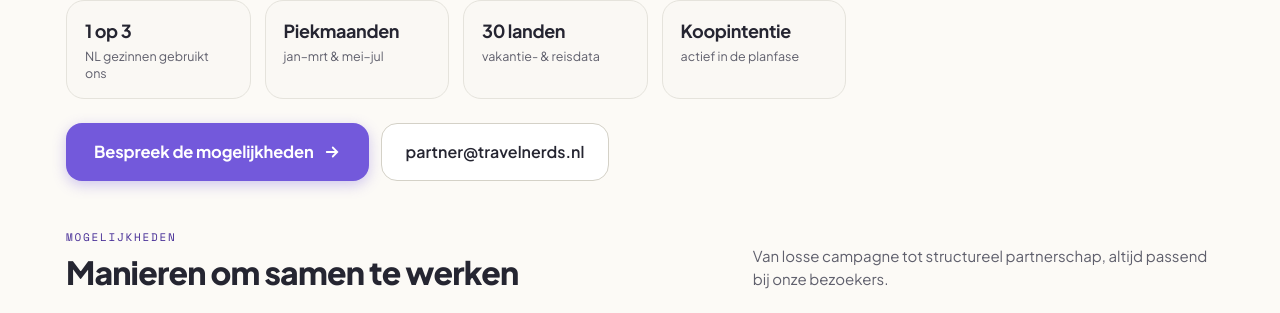
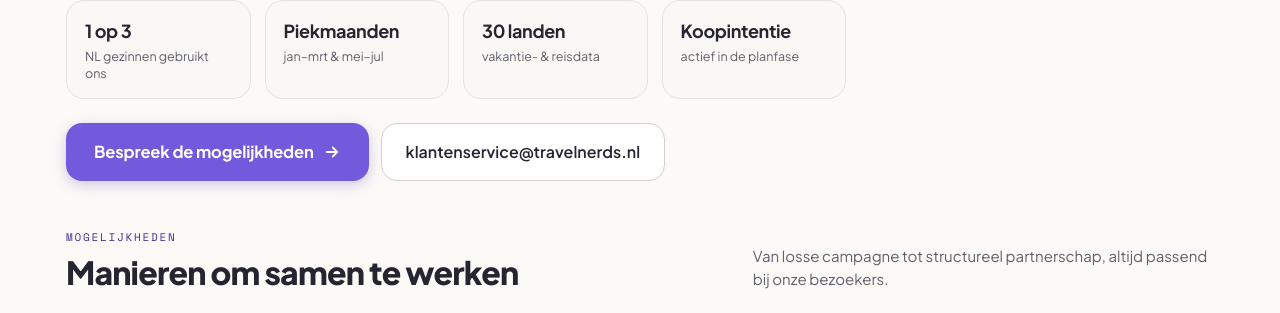
Before and after one commit to robinvandenbosch82/Schoolvakantiesnl, a Django app: page /samenwerken/ in a window 1280 px wide. Shown: the part 281-594 px from the top of the page. Run offline with Django 5.2, Linux system fonts and the light colour scheme; data comes from the database, SQL or seed files in the repository; data that the repository does not hold is empty; parts of the project's set-up code (start-up, migrations or seed data) failed here and were passed over; some libraries are stand-ins or nearby versions.

Commit message:
Wijzig contact-e-mail partner@ → klantenservice@travelnerds.nl
Overal het contactadres bijgewerkt: samenwerken-formulier (PARTNER_INBOX),
footer/contact (SiteSettings.email), over-ons en samenwerken-templates, plus de
code-defaults (settings, model, seed). Data-migratie 0018 zet de live
singleton-waarde om (alleen als die nog op het oude adres staat; handmatige
aanpassingen blijven intact). Historische migraties 0011/0012 ongemoeid.

Co-Authored-By: Claude Opus 4.8 <noreply@anthropic.com>

```diff
--- a/config/settings.py
+++ b/config/settings.py
@@ -276,7 +276,7 @@ EMAIL_HOST_PASSWORD = os.getenv("EMAIL_HOST_PASSWORD", "")
 EMAIL_USE_TLS = env_bool("EMAIL_USE_TLS", "True")
 DEFAULT_FROM_EMAIL = os.getenv("DEFAULT_FROM_EMAIL", f"no-reply@{SITE_DOMAIN}")
 # Inbox waar samenwerking-leads heen gaan (Travel Nerds partner-inbox).
-PARTNER_INBOX = os.getenv("PARTNER_INBOX", "partner@travelnerds.nl")
+PARTNER_INBOX = os.getenv("PARTNER_INBOX", "klantenservice@travelnerds.nl")
 
 # ──────────────────────────────────────────────────────────────────────────
 # Security hardening — only switches on outside DEBUG
--- a/core/management/commands/seed_schoolvakanties.py
+++ b/core/management/commands/seed_schoolvakanties.py
@@ -411,7 +411,7 @@ class Command(BaseCommand):
             "adres_postcode": "6511 RZ",
             "adres_plaats": "Nijmegen",
             "phone": "085 060 0043",
-            "email": "partner@travelnerds.nl",
+            "email": "klantenservice@travelnerds.nl",
         }
         changed = []
         for veld, waarde in defaults.items():
--- a/core/models.py
+++ b/core/models.py
@@ -77,7 +77,7 @@ class SiteSettings(models.Model):
     show_phone = models.BooleanField("Telefoonnummer tonen", default=True,
                                      help_text="Uit = nergens een telefoonnummer tonen.")
     whatsapp = models.CharField("WhatsApp-nummer", max_length=40, blank=True, default="")
-    email = models.EmailField("E-mail", default="partner@travelnerds.nl")
+    email = models.EmailField("E-mail", default="klantenservice@travelnerds.nl")
 
     bedrijfsnaam = models.CharField("Bedrijfsnaam (juridisch)", max_length=160, blank=True, default="",
                                     help_text="Rechtspersoon achter de site, bijv. 'Travel Nerds B.V.'.")
--- a/templates/pages/over_ons.html
+++ b/templates/pages/over_ons.html
@@ -63,7 +63,7 @@
     <div class="oo-contact">
       <span class="eye">Contact &amp; correcties</span>
       <p>Klopt er iets niet of mist er een datum? We horen het graag, correcties verwerken we doorgaans binnen een werkdag.</p>
-      <a class="btn" href="mailto:partner@travelnerds.nl">partner@travelnerds.nl</a>
+      <a class="btn" href="mailto:klantenservice@travelnerds.nl">klantenservice@travelnerds.nl</a>
     </div>
   </section>
 </div>
--- a/templates/pages/samenwerken.html
+++ b/templates/pages/samenwerken.html
@@ -15,7 +15,7 @@
     </div>
     <div class="sw-hero-cta">
       <a class="btn lg" href="#sw-contact">Bespreek de mogelijkheden<svg aria-hidden="true" focusable="false" width="18" height="18" viewBox="0 0 24 24" fill="none" stroke="currentColor" stroke-width="2.4" stroke-linecap="round"><path d="M5 12h14M13 6l6 6-6 6"/></svg></a>
-      <a class="btn-ghost" href="mailto:partner@travelnerds.nl" style="padding:16px 24px;font-size:16px;border-radius:16px">partner@travelnerds.nl</a>
+      <a class="btn-ghost" href="mailto:klantenservice@travelnerds.nl" style="padding:16px 24px;font-size:16px;border-radius:16px">klantenservice@travelnerds.nl</a>
     </div>
   </header>
 
@@ -118,7 +118,7 @@
         <h2 style="margin-top:8px">{% stekst "samenwerken" "contact_kop" %}Laten we kennismaken{% endstekst %}</h2>
         <p>{% stekst "samenwerken" "contact_tekst" %}Vertel kort wat je voor ogen hebt, dan denken we mee over de beste vorm. We reageren doorgaans binnen één werkdag.{% endstekst %}</p>
         <div class="sw-contact-direct">
-          <a href="mailto:partner@travelnerds.nl"><span class="lbl">Mail</span>partner@travelnerds.nl</a>
+          <a href="mailto:klantenservice@travelnerds.nl"><span class="lbl">Mail</span>klantenservice@travelnerds.nl</a>
           <a href="tel:+31302001234"><span class="lbl">Telefoon</span>030 - 200 12 34</a>
         </div>
       </div>
```
Also changed, not shown: core/migrations/0018_sitesettings_klantenservice_email.py (added).
